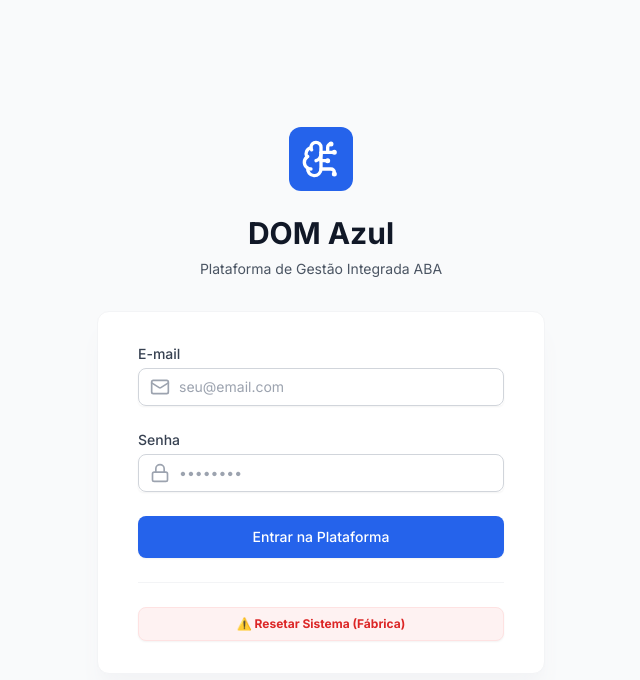
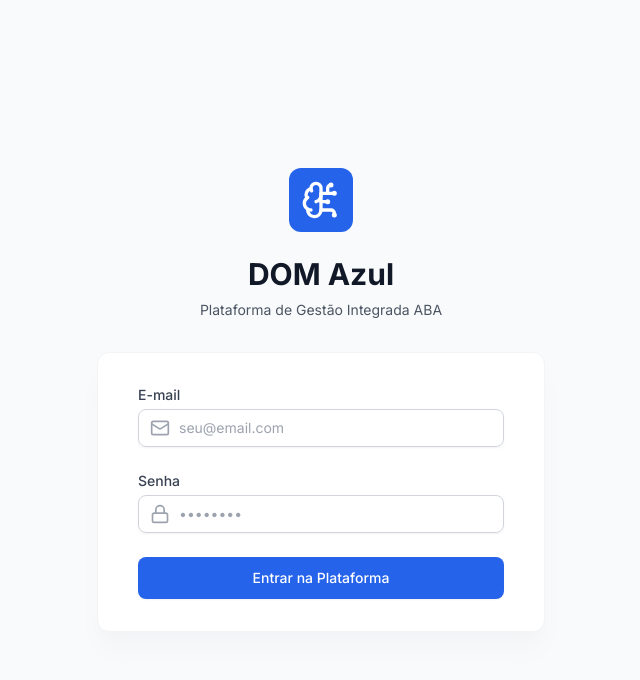
Before and after one commit to mantena1700/teste_azul, a React (Vite) app: page /#/login in a window 1280 px wide. Shown: the top 680 px of the page, without its empty margins (319-959 px from the left). Built offline with nearby package versions, Linux system fonts and the light colour scheme.

Commit message:
security: removed factory reset button for production

```diff
--- a/pages/Login.tsx
+++ b/pages/Login.tsx
@@ -116,21 +116,6 @@ export const Login: React.FC = () => {
               </button>
             </div>
 
-            <div className="mt-6 border-t border-gray-100 pt-6">
-              <button
-                type="button"
-                onClick={() => {
-                  if (window.confirm('ATENÇÃO: ISSO APAGARÁ TUDO! Você voltará apenas com o usuário "admin@domazul.com" (Senha: DomAzul@2026). TEM CERTEZA?')) {
-                    // Call directly, no dynamic import
-                    LocalDatabase.factoryReset();
-                    alert("Sistema resetado com sucesso! Logue com o admin@domazul.com");
-                  }
-                }}
-                className="w-full flex justify-center py-2 px-4 border border-red-100 rounded-lg shadow-sm text-xs font-bold text-red-600 bg-red-50 hover:bg-red-100 focus:outline-none transition-colors"
-              >
-                ⚠️ Resetar Sistema (Fábrica)
-              </button>
-            </div>
           </form>
 
           {/* Credentials section removed for production */}
```
